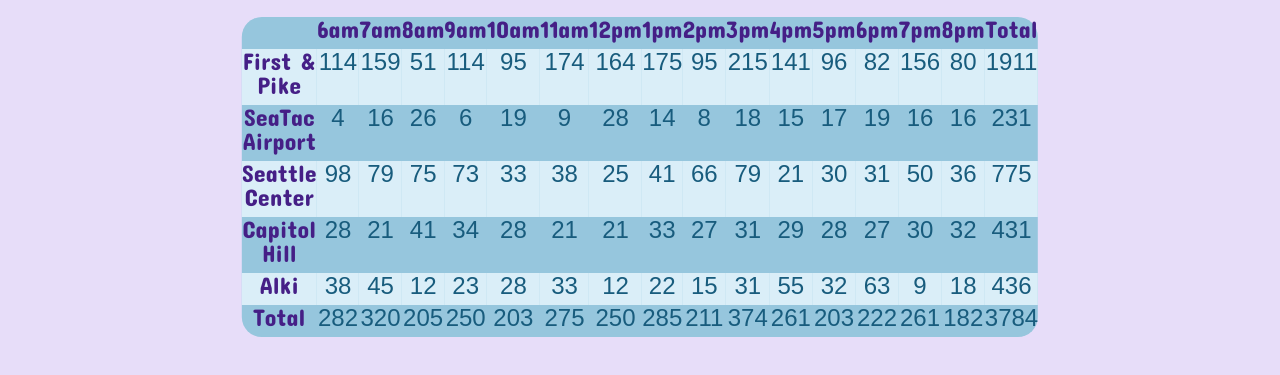
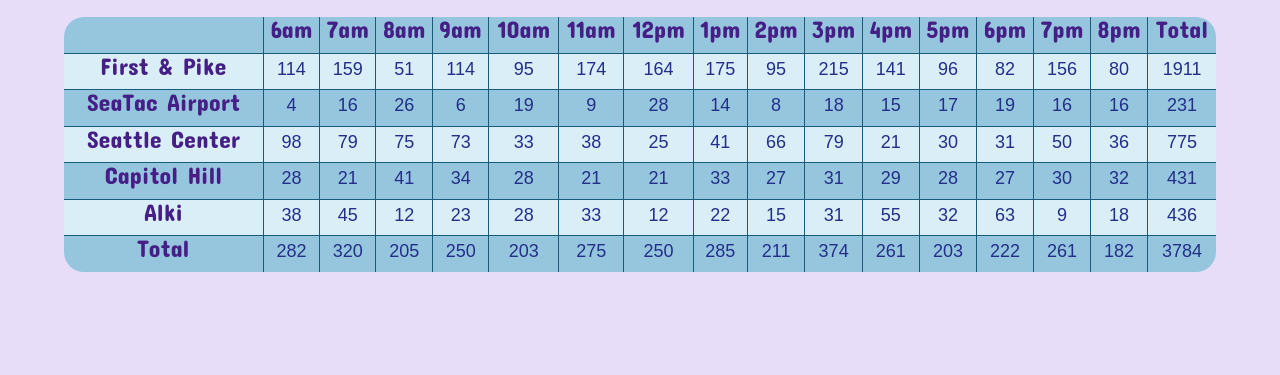
Before and after one commit to BenSTay/cookie-stand, a plain HTML site: page sales.html in a window 1280 px wide. Shown: the part 183-558 px from the top of the page. Drawn offline with Linux system fonts and the light colour scheme.

Commit message:
Added some styling for the sales table.

```diff
--- a/css/style.css
+++ b/css/style.css
@@ -88,10 +88,10 @@ h2 {
 
 table {
   position: absolute;
+  width: 90%;
   left: 50%;
   transform: translate(-50%,0%);
   text-align: center;
-  table-layout: fixed;
   margin-top: 20px;
   background-color: #96C6DD;
   border-radius: 20px;
@@ -103,12 +103,42 @@ table tr:nth-child(even) {
 
 th {
   font-family: 'Concert One';
-  width: 1%;
   padding-bottom: 1%;
   color: #451F86;
 }
 
 td {
   font-family: Arial, Helvetica, sans-serif;
-  color: #185C7D
+  font-size: 75%;
+  color: #232F88 ;
+  border-style: solid;
+  border-bottom: transparent;
+  border-right: transparent;
+  border-width: 1px;
+  border-color: #185C7D;
 }
+
+tr:first-child th {
+  border-style: solid;
+  border-width: 1px;
+  border-color: #185C7D;
+  border-top: transparent;
+  border-left: transparent;
+  border-right: transparent;
+}
+
+th:first-child {
+  border-style: solid;
+  border-width: 1px;
+  border-color: #185C7D;
+  border-left: transparent;
+  border-bottom: transparent;
+}
+
+tr th:nth-child(even) {
+  border-style: solid;
+  border-width: 1px;
+  border-color: #185C7D;
+  border-top: transparent;
+  border-bottom: transparent;
+}
```
